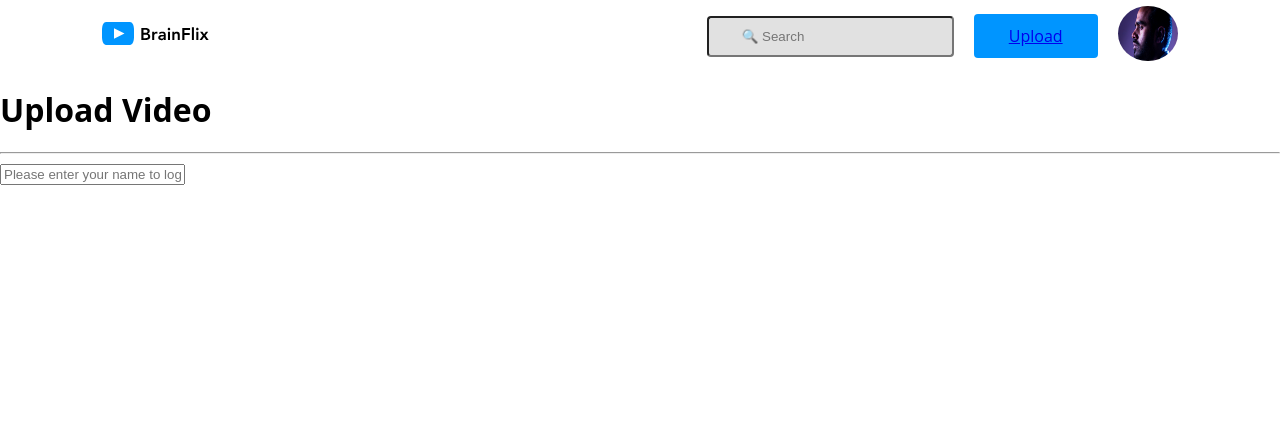
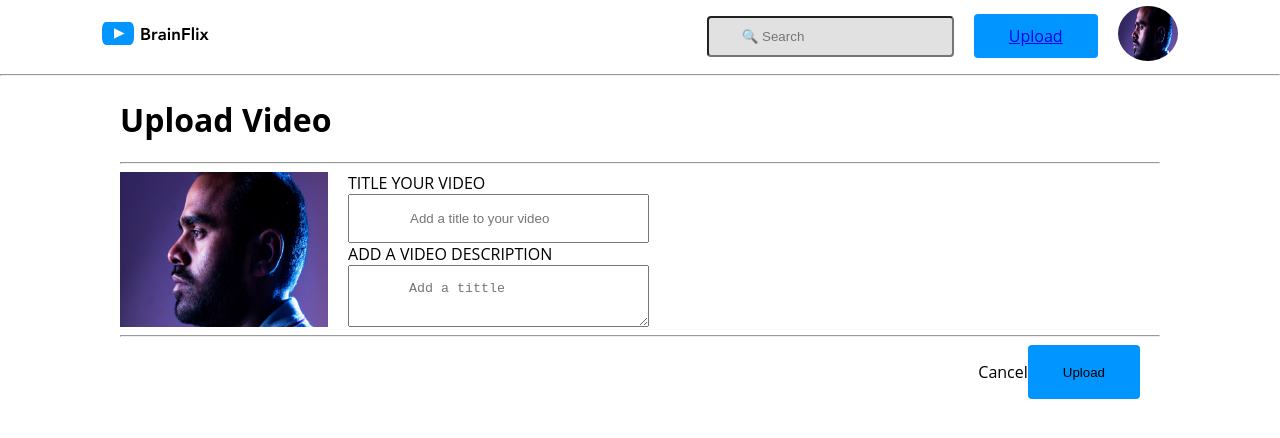
Before and after one commit to nayaA-io/BrainFlix, a React (Create React App) app: page /upload in a window 1280 px wide. Shown: the top 438 px of the page. Built offline with nearby package versions, Linux system fonts and the light colour scheme.

Commit message:
Upload page updated

```diff
--- a/src/App.css
+++ b/src/App.css
@@ -70,7 +70,7 @@ body {
   justify-content: space-between;
 }
 
-/* ************************************************************ */
+/* ************************* SIDE VIDEO*********************************** */
 
 .sidevideo__content {
   display: flex;
@@ -122,3 +122,28 @@ body {
 }
 
 } */
+/* ********************** UPLOAD PAGE ******************************** */
+.upload__container {
+  margin: 0 120px;
+}
+.upload__form {
+  display: flex;
+  flex-direction: column;
+}
+.upload__content {
+  display: flex;
+  gap: 20px;
+}
+.upload__thumbnail {
+  width: 20%;
+}
+
+.upload__action {
+  display: flex;
+  flex-direction: row;
+  justify-content: flex-end;
+}
+
+.upload__tittle-input {
+  padding: 15px 60px;
+}
--- a/src/pages/UPloadPage/Upload.js
+++ b/src/pages/UPloadPage/Upload.js
@@ -1,22 +1,41 @@
 import React from "react";
+import thumbnail from "../../assets/images/mohan-muruge.jpg";
 //import Navbar from "../../components/Header/Header";
 
 function Upload() {
   return (
     <>
+      <hr />
+      <div className="upload__container">
         <h1> Upload Video</h1>
-
         <hr />
-      <div className="upload__cotnainer">
-        <div className="upload__thumbnail"></div>
+        <div className="upload__content">
+          {/* <div className="upload__thumbnail-img"> */}
+          <img className="upload__thumbnail" src={thumbnail} alt="" />
+          {/* </div> */}
           <div className="upload__details">
-          <form>
+            <form className="upload__form">
+              <label>TITLE YOUR VIDEO</label>
               <input
-              className="login__input"
+                className="upload__tittle-input"
                 type="text"
-              placeholder="Please enter your name to log in"
+                placeholder="Add a title to your video"
               />
+              <label>ADD A VIDEO DESCRIPTION</label>
+              <textarea
+                className="upload__tittle-input"
+                type="text"
+                placeholder="Add a tittle"
+              ></textarea>
             </form>
+          </div>
+        </div>
+        <hr />
+        <div className="upload__action">
+          <p>Cancel</p>
+          <button className="header__upload-button" type="submit">
+            Upload
+          </button>
         </div>
       </div>
     </>
```
Lines whose indentation alone changed are shown as unchanged.
